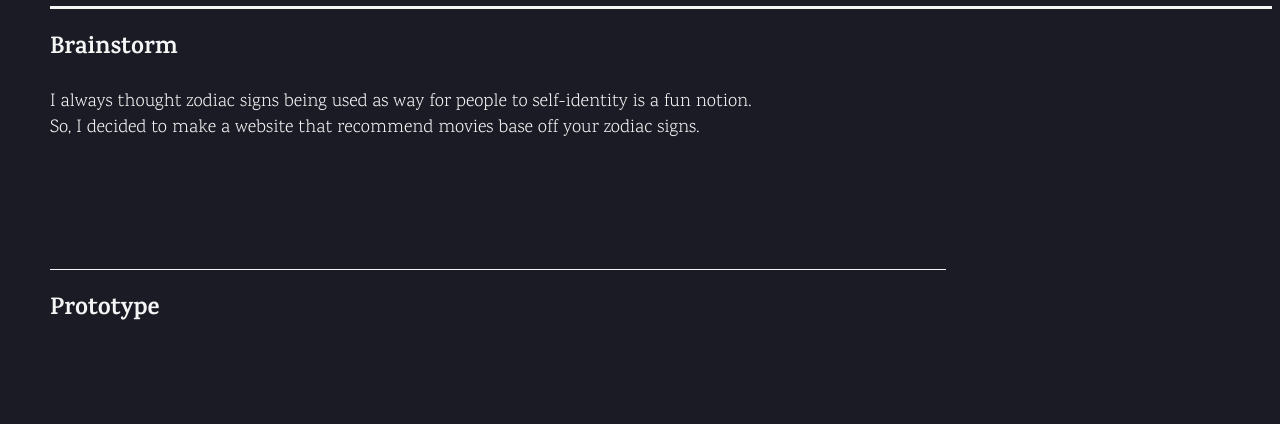
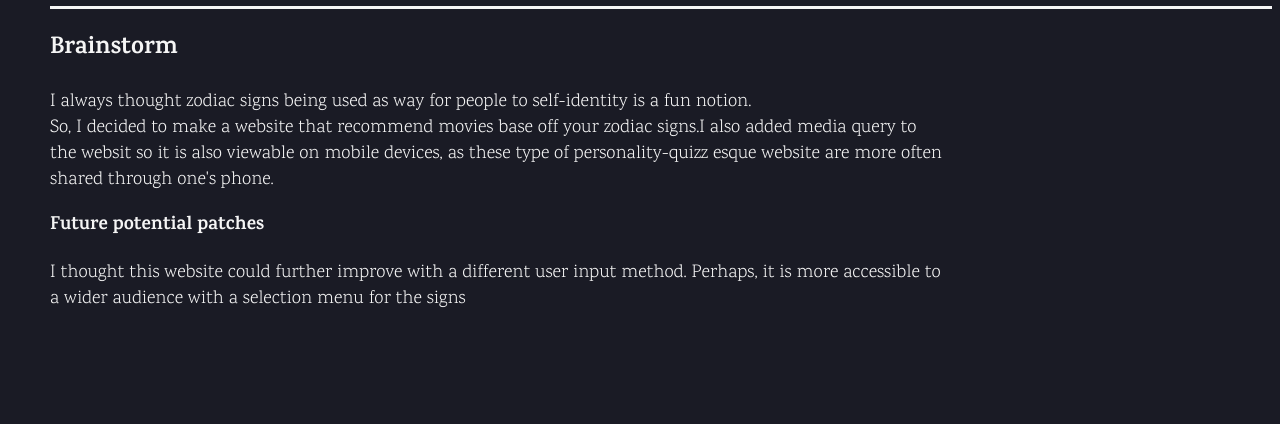
Before and after one commit to xshge/portfolio, a plain HTML site: page Ast_M.html in a window 1280 px wide. Shown: the part 89-513 px from the top of the page. Drawn offline with Linux system fonts and the light colour scheme; grey boxes are pictures that could not be loaded; a web font is replaced by a local one.

Commit message:
Details
Added some additional text and some slight CSS modification

```diff
--- a/Ast_M.html
+++ b/Ast_M.html
@@ -25,7 +25,9 @@
     <div class="content">
         <div class="idea">
         <h2>Brainstorm</h2>
-        <p>I always thought zodiac signs being used as way for people to self-identity is a fun notion.<br> So, I decided to make a website that recommend movies base off your zodiac signs.</p>
+        <p>I always thought zodiac signs being used as way for people to self-identity is a fun notion.<br> So, I decided to make a website that recommend movies base off your zodiac signs.I also added media query to the websit so it is also viewable on mobile devices, as these type of personality-quizz esque website are more often shared through one's phone.</p>
+        <h3>Future potential patches</h3>
+        <p>I thought this website could further improve with a different user input method. Perhaps, it is more accessible to a wider audience with a selection menu for the signs</p>
         </div>
 
         <div class="proto">
--- a/style2.css
+++ b/style2.css
@@ -12,7 +12,7 @@ body{
 }
 .idea{
     width:70vw;
-    height:30vh;
+    height:50vh;
     border-bottom: 1px solid #F5F5F5;
 }
 .idea p{
```
